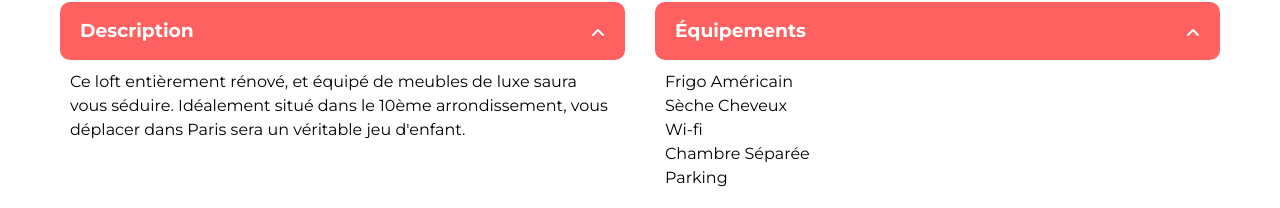
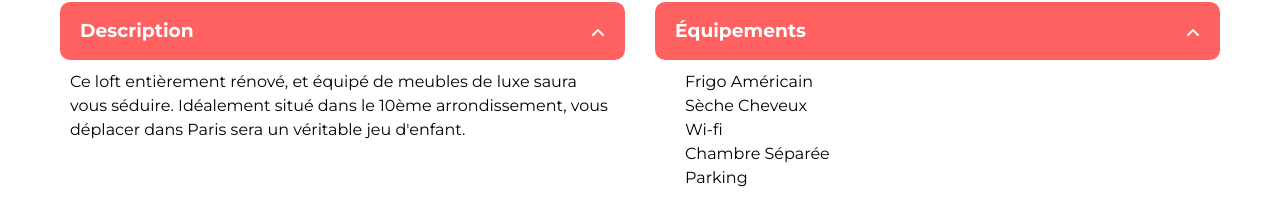
Before and after one commit to LaFamiine/KASA, a React (Vite) app in the folder kasa/: page /logement/0979876d in a window 1280 px wide. Shown: the part 744-952 px from the top of the page. Built offline with nearby package versions, Linux system fonts and the light colour scheme.

Commit message:
rajout lien vers page acceuil logement inconnue

```diff
--- a/kasa/src/pages/Logement.jsx
+++ b/kasa/src/pages/Logement.jsx
@@ -14,6 +14,9 @@ function Logement() {
       <div className="error-message">
         <h2>Logement non trouvé</h2>
         <p>Le logement avec l'ID "{id}" n'existe pas.</p>
+        <Link to="/" className="error-link">
+          Retourner sur la page d'accueil
+        </Link>
       </div>
     );
   }
--- a/kasa/src/style/Collapse.css
+++ b/kasa/src/style/Collapse.css
@@ -45,6 +45,7 @@
   list-style: none;
   padding: 0;
   margin: 0;
+  padding-left: 20px;
 }
 
 .collapse-icon.open {
```
